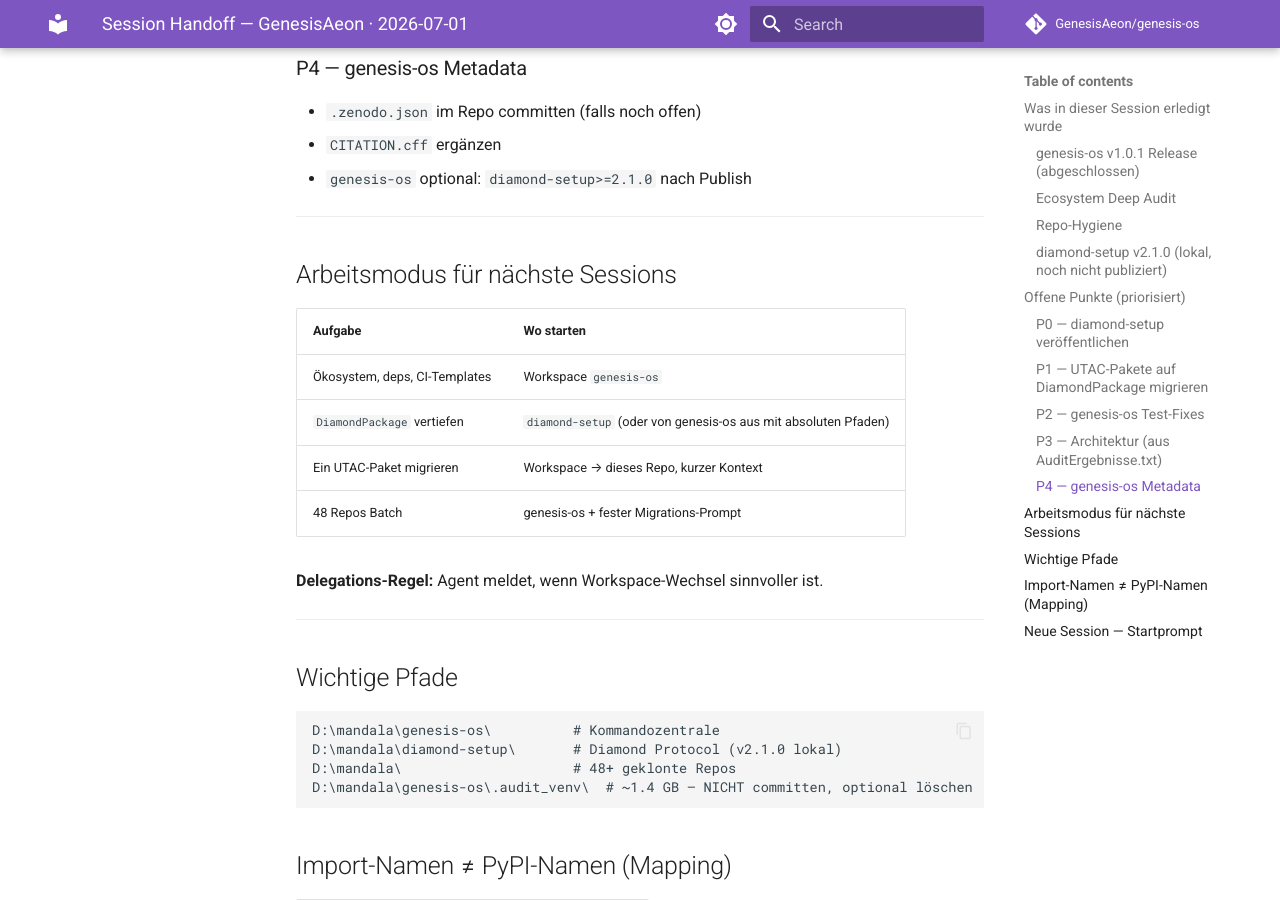
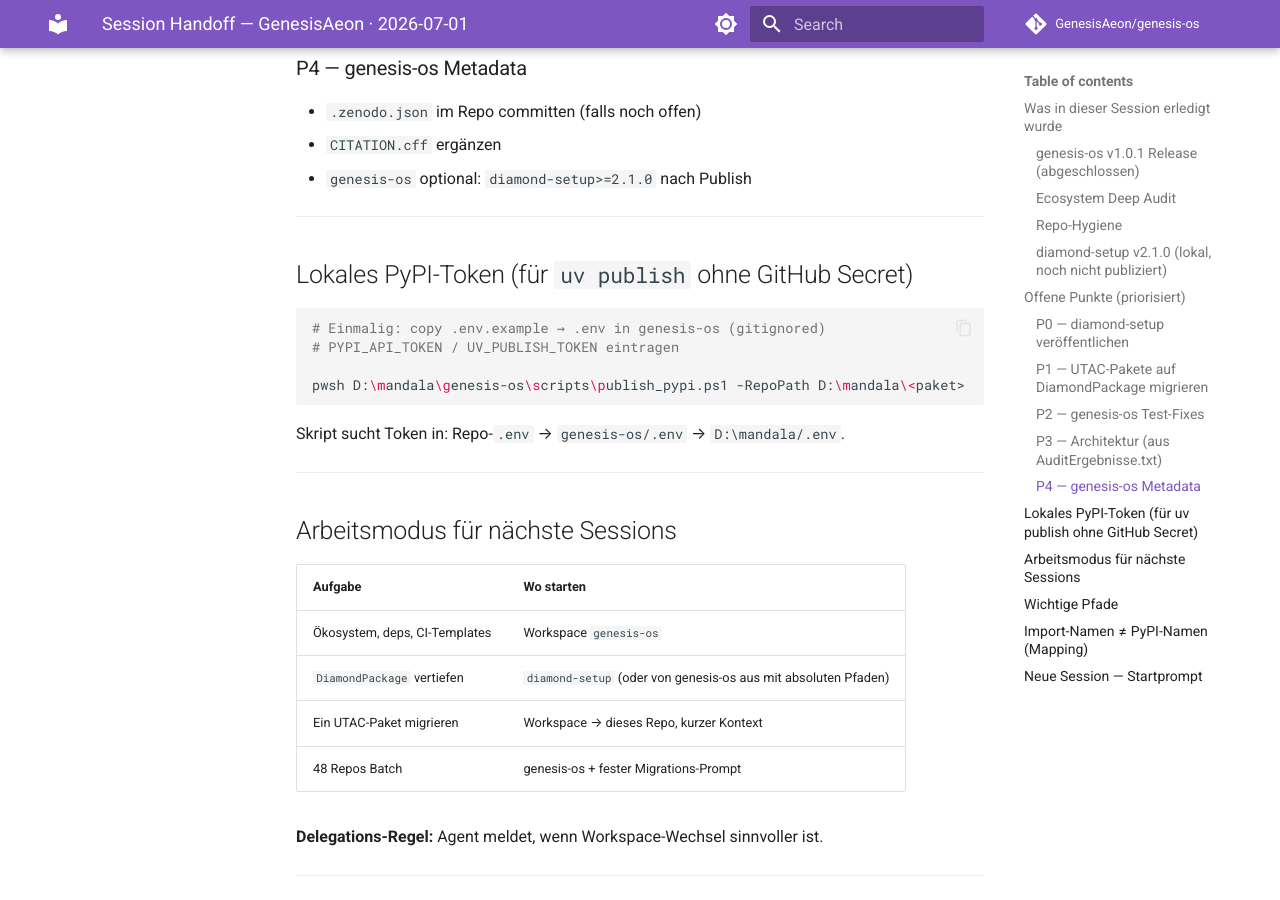
Before and after one commit to GenesisAeon/genesis-os, an MkDocs documentation site: the page built from docs/SESSION_HANDOFF.md, in a window 1280 px wide and 900 px high, scrolled down 2390 px. Built offline with MkDocs 1.6.1 and Material for MkDocs 9.7.7, drawn with Linux system fonts in a browser that asks for light colours; comment, search, counter and statistics services are not loaded.

Commit message:
chore: local PyPI publish via gitignored .env + publish_pypi scripts

````diff
--- a/docs/SESSION_HANDOFF.md
+++ b/docs/SESSION_HANDOFF.md
@@ -83,6 +83,19 @@ uv build && uv publish --token pypi-...
 
 ---
 
+## Lokales PyPI-Token (für `uv publish` ohne GitHub Secret)
+
+```bash
+# Einmalig: copy .env.example → .env in genesis-os (gitignored)
+# PYPI_API_TOKEN / UV_PUBLISH_TOKEN eintragen
+
+pwsh D:\mandala\genesis-os\scripts\publish_pypi.ps1 -RepoPath D:\mandala\<paket>
+```
+
+Skript sucht Token in: Repo-`.env` → `genesis-os/.env` → `D:\mandala/.env`.
+
+---
+
 ## Arbeitsmodus für nächste Sessions
 
 | Aufgabe | Wo starten |
````
Also changed, not shown: 3 other files.
